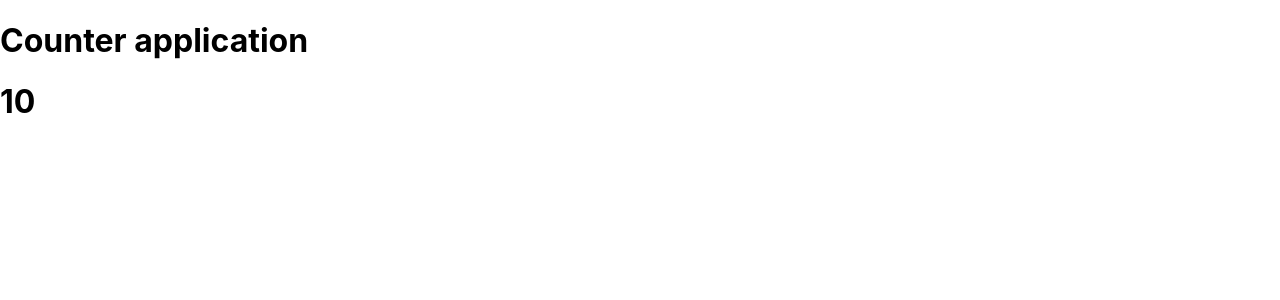
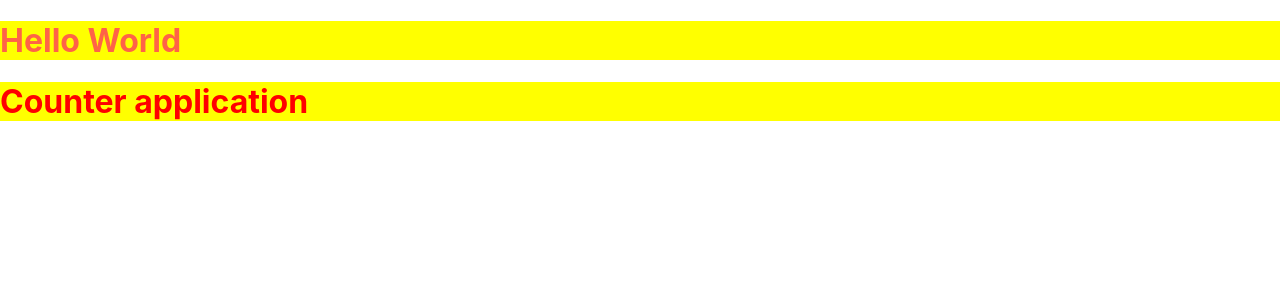
Before and after one commit to dac-2022/day16-my-react-app, a React (Create React App) app: page / in a window 1280 px wide. Shown: the top 300 px of the page. Built offline with nearby package versions, Linux system fonts and the light colour scheme.

Commit message:
b2 basic styling.

```diff
--- a/src/App.js
+++ b/src/App.js
@@ -1,14 +1,15 @@
-import { useState } from "react";
-
 function App() {
-  const [counter] = useState(10);
+  let myref = { color: "tomato", background: "yellow" };
 
   return (
     <div>
-      <h1>Counter application</h1>
-      <h1>{counter}</h1>
+      <h1 style={myref}>Hello World</h1>
+
+      <h1 style={{ color: "red", background: "yellow" }}>
+        Counter application
+      </h1>
     </div>
   );
 }
 
-export { App };
+export default App;
--- a/src/index.js
+++ b/src/index.js
@@ -2,7 +2,7 @@ import React from "react";
 import ReactDOM from "react-dom/client";
 import "./index.css";
 
-import { App } from "./App";
+import App from "./App";
 import reportWebVitals from "./reportWebVitals";
 
 const root = ReactDOM.createRoot(document.getElementById("root"));
```
